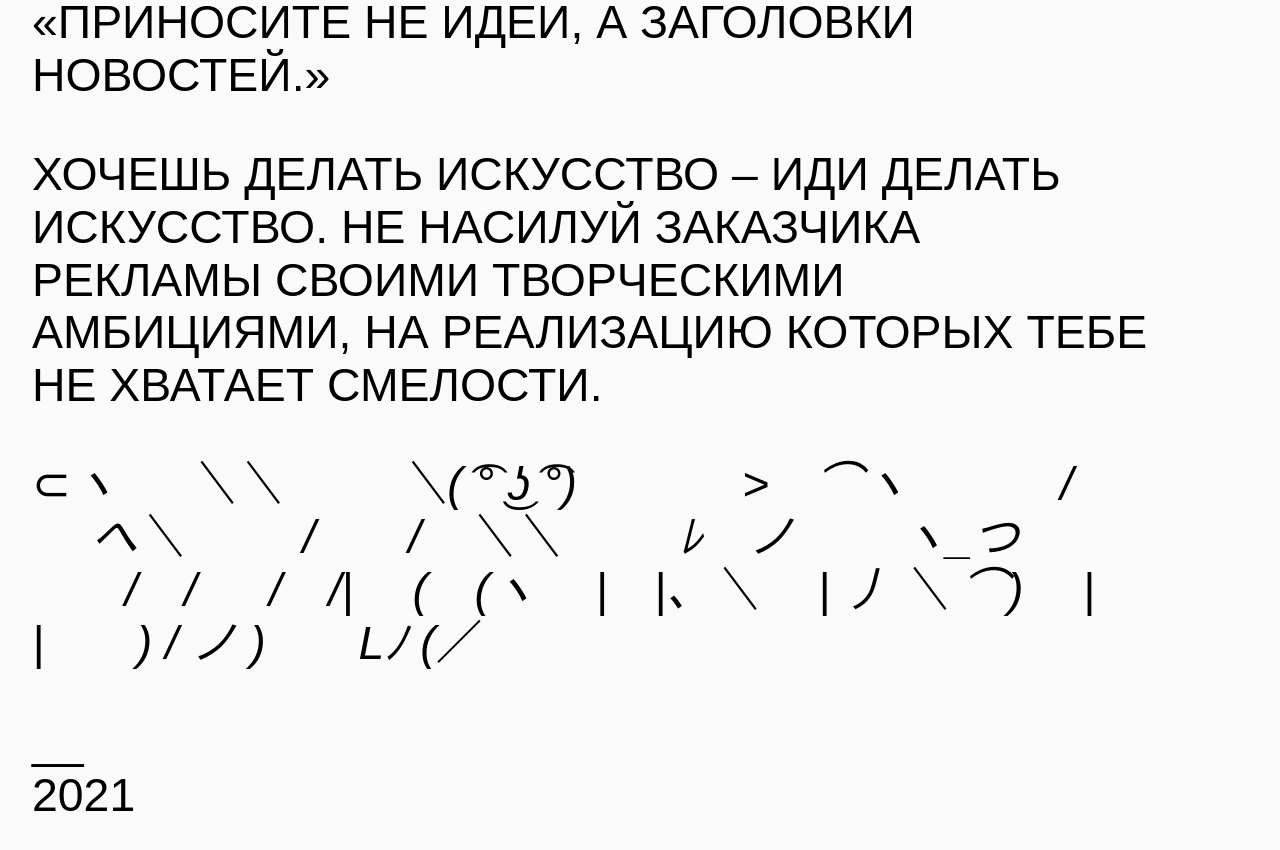
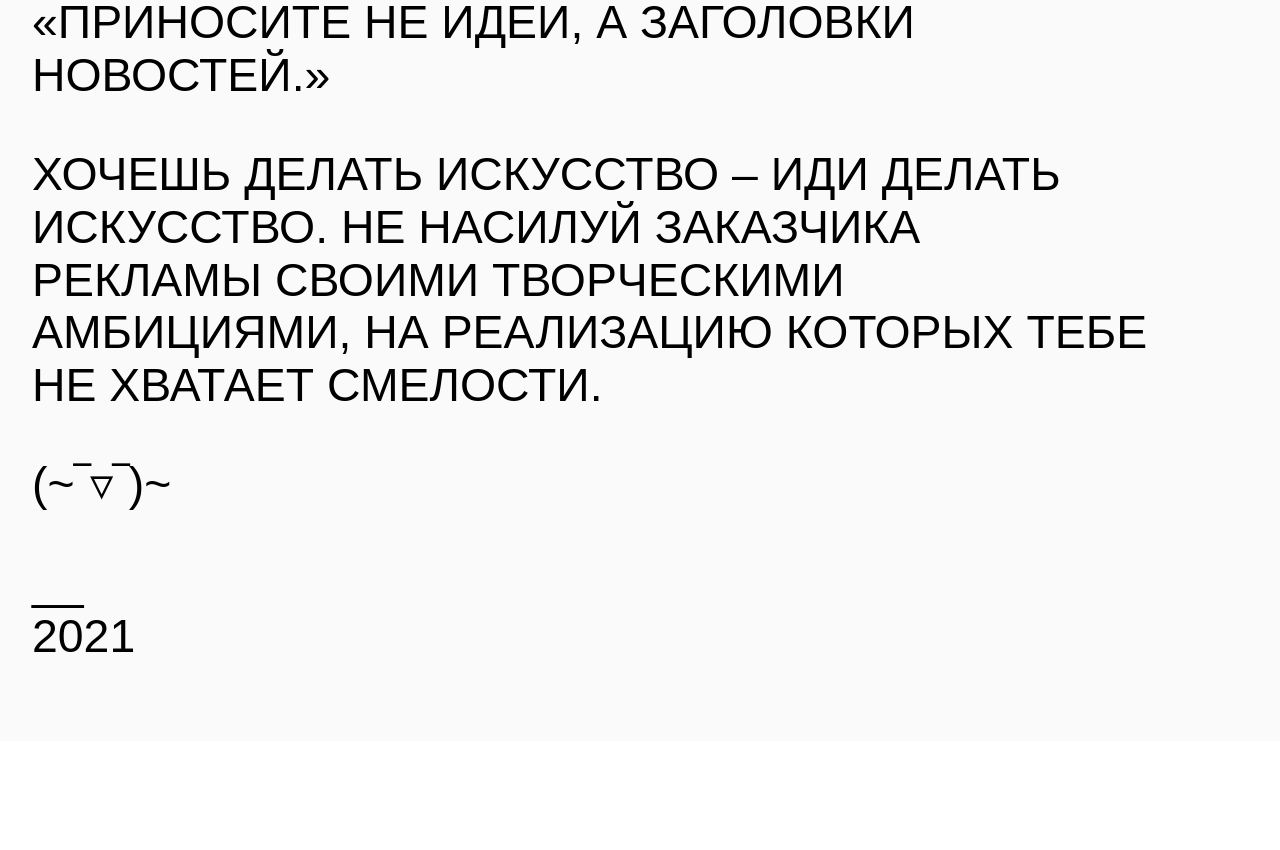
Before and after one commit to geravolobuev/geravolobuev, a Jekyll site: the page built from _posts/2021-05-28-fedoriv-lecture.md, in a window 1280 px wide and 900 px high, scrolled down 13443 px. Shown: the top 850 px of the window. Built offline with Jekyll 4.4.1, drawn with Linux system fonts in a browser that asks for light colours; after the commit the page ends 14184 px from its top, so only the background shows below that.

Commit message:
Update 2021-05-28-fedoriv-lecture.md

```diff
--- a/_posts/2021-05-28-fedoriv-lecture.md
+++ b/_posts/2021-05-28-fedoriv-lecture.md
@@ -189,18 +189,4 @@ WHAT`S IN A NAME
 ХОЧЕШЬ ДЕЛАТЬ ИСКУССТВО – ИДИ ДЕЛАТЬ ИСКУССТВО.
 НЕ НАСИЛУЙ ЗАКАЗЧИКА РЕКЛАМЫ СВОИМИ ТВОРЧЕСКИМИ АМБИЦИЯМИ, НА РЕАЛИЗАЦИЮ КОТОРЫХ ТЕБЕ НЕ ХВАТАЕТ СМЕЛОСТИ.
 
-⊂_ヽ
-　 ＼＼
-　　 ＼( ͡° ͜ʖ ͡°)
-　　　 >　⌒ヽ
-　　　/ 　 へ＼
-　　 /　　/　＼＼
-　　 ﾚ　ノ　　 ヽ_つ
-　　/　/
-　 /　/|
-　(　(ヽ
-　|　|、＼
-　| 丿 ＼ ⌒)
-　| |　　) /
-ノ )　　Lﾉ
-(_／
+(~‾▿‾)~
```
